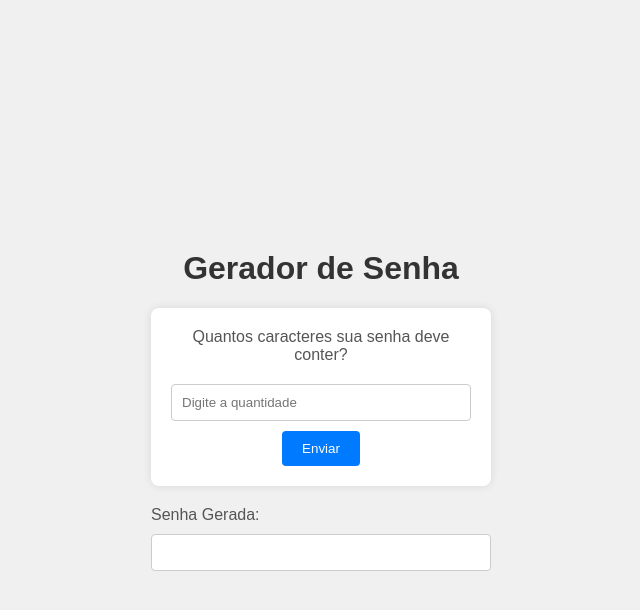
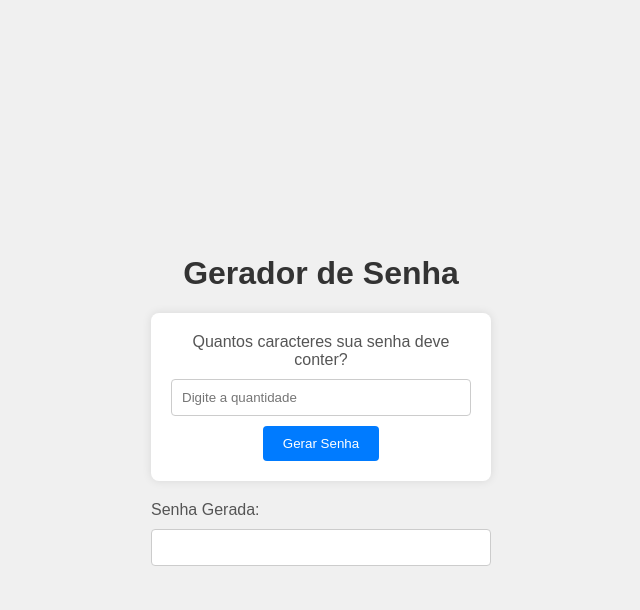
Before and after one commit to FernandoGreca/gerador-de-senha-python, a Flask app: page / in a window 1280 px wide. Shown: the top 610 px of the page, without its empty margins (319-959 px from the left). Run offline with Flask 3, Linux system fonts and the light colour scheme.

Commit message:
ajustes no codigo

```diff
--- a/api/app.py
+++ b/api/app.py
@@ -29,7 +29,7 @@
 
     vet = "".join(vet)
 
-    return render_template("index.html", msg=vet)
+    return render_template("index.html", senha=vet)
 
 if __name__ == '__main__':
     app.run(debug=True)
--- a/api/templates/index.html
+++ b/api/templates/index.html
@@ -76,12 +76,13 @@
     <main>
         <h1>Gerador de Senha</h1>
         <form action="/submit" method="POST">
-            <p>Quantos caracteres sua senha deve conter? </p>
-            <input type="text" name="name" id="name" placeholder="Digite a quantidade" value="{{erro}}">
-            <input type="submit" value="Enviar">
+            <p>Quantos caracteres sua senha deve conter?</p>
+            <input type="text" name="name" id="name" placeholder="Digite a quantidade">
+            {{erro}}
+            <input type="submit" value="Gerar Senha">
         </form>
         <label>Senha Gerada: </label>
-        <input type="text" value="{{msg}}">
+        <input type="text" value="{{senha}}">
     </main>
 </body>
 </html>
```
